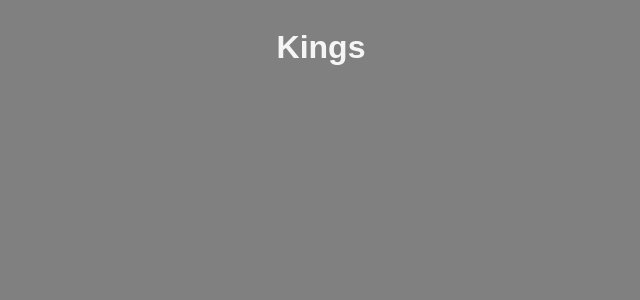
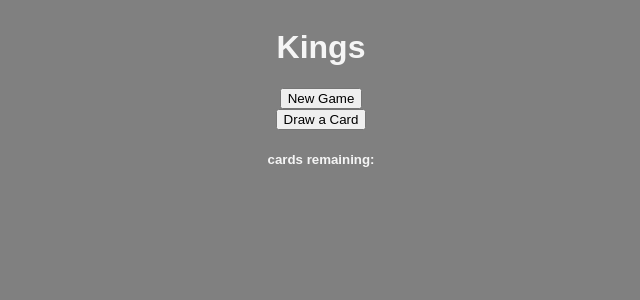
Before and after one commit to TomHerrmann/kings, a React app: page / in a window 1280 px wide. Shown: the top 300 px of the page, without its empty margins (319-959 px from the left). Built offline with nearby package versions, Linux system fonts and the light colour scheme; no server answers; the HTML template or start-up script is replaced by a standard one.

Commit message:
Base functionality complete

```diff
--- a/src/App.jsx
+++ b/src/App.jsx
@@ -1,10 +1,65 @@
 import React, { useState, useEffect } from 'react';
 
+import DrawCardButton from './components/DrawCardButton.jsx';
+import InPlay from './components/InPlay.jsx';
+import NewGameButton from './components/NewGameButton.jsx';
+
+const deckAPI = 'https://deckofcardsapi.com/api/deck/';
+
 const App = () => {
+  const [deckId, setDeckId] = useState(null);
+  const [currentCard, setCurrentCard] = useState(null);
+  const [cardsRemaining, setCardsRemaining] = useState(null);
+  const [pulledCards, setPulledCards] = useState([]);
+
+  useEffect(() => {
+    fetchDeck();
+  }, []);
+
+  const fetchDeck = async () => {
+    try {
+      const deckPromise = await fetch(`${deckAPI}new/shuffle/`);
+      const { deck_id } = await deckPromise.json();
+
+      setDeckId(deck_id);
+    } catch (err) {
+      console.log(`Fetch failed with ${err}`);
+    }
+  };
+
+  const startNewGame = () => {
+    fetchDeck();
+    setCurrentCard(null);
+    setCardsRemaining(null);
+    setPulledCards([]);
+  };
+
+  const drawCard = async () => {
+    console.log('being called');
+    try {
+      const drawCardPromise = await fetch(`${deckAPI}/${deckId}/draw`);
+      const { cards, remaining } = await drawCardPromise.json();
+
+      setCardsRemaining(remaining);
+      setCurrentCard(cards[0]);
+      setPulledCards(pulledCards.concat(cards[0]));
+    } catch (err) {
+      console.log(`Fetch failed with ${err}`);
+    }
+  };
+
+  // console.log(currentCard);
+
   return (
     <div className="app">
       <div className="title-container">
         <h1>Kings</h1>
+      </div>
+      <NewGameButton startNewGame={startNewGame} />
+      <DrawCardButton drawCard={drawCard} />
+      {currentCard ? <InPlay currentCard={currentCard} /> : null}
+      <div className="cards-remaining-container">
+        <h5>cards remaining: {cardsRemaining}</h5>
       </div>
     </div>
   );
--- /dev/null
+++ b/src/components/DrawCardButton.jsx
@@ -0,0 +1,11 @@
+import React from 'react';
+
+const DrawCardButton = ({ drawCard }) => {
+  return (
+    <div className="draw-card-button-container">
+      <button onClick={drawCard}>Draw a Card</button>
+    </div>
+  );
+};
+
+export default DrawCardButton;
--- /dev/null
+++ b/src/components/InPlay.jsx
@@ -0,0 +1,26 @@
+import React from 'react';
+
+import NewGameButton from './NewGameButton.jsx';
+import DrawCardButton from './DrawCardButton.jsx';
+
+import { rulesStore } from '../utils/enums';
+
+const InPlay = ({ currentCard }) => {
+  const { suit, value } = currentCard;
+
+  return (
+    <div className="in-play-container">
+      <div className="card-image-container">
+        <img src={currentCard.image} alt={currentCard.code} />
+      </div>
+      <div className="card-and-rule-container">
+        <h2>
+          {value} of {suit}
+        </h2>
+        <h3>{rulesStore[value]}</h3>
+      </div>
+    </div>
+  );
+};
+
+export default InPlay;
--- /dev/null
+++ b/src/components/NewGameButton.jsx
@@ -0,0 +1,11 @@
+import React from 'React';
+
+const NewGameButton = ({ startNewGame }) => {
+  return (
+    <div className="new-game-button-container">
+      <button onClick={startNewGame}>New Game</button>
+    </div>
+  );
+};
+
+export default NewGameButton;
--- /dev/null
+++ b/src/utils/enums.js
@@ -0,0 +1,15 @@
+export const rulesStore = {
+  '2': 'you',
+  '3': 'me',
+  '4': 'floor',
+  '5': 'guys',
+  '6': 'chicks',
+  '7': 'heaven',
+  '8': 'pick a date',
+  '9': 'bust a rhyme',
+  '10': 'categoreis',
+  JACK: 'never have i ever',
+  QUEEN: 'question master',
+  KING: 'make a rule',
+  ACE: 'social'
+};
```
Also changed, not shown: src/containers/Welcome.jsx (added), 1 other file (tests, documents, lock files or other folders).
